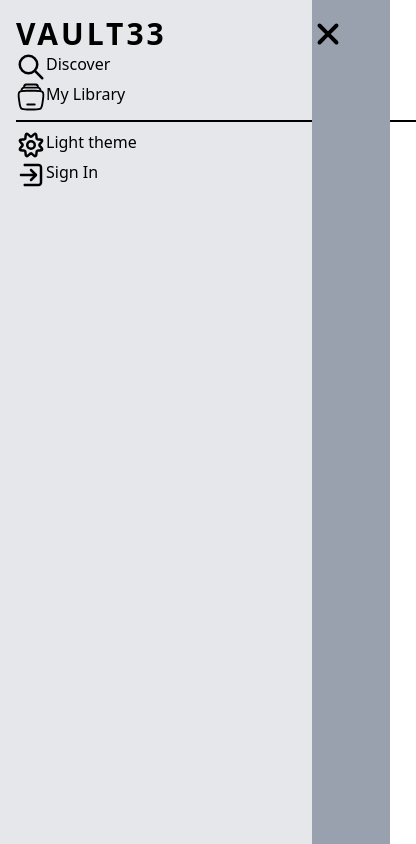
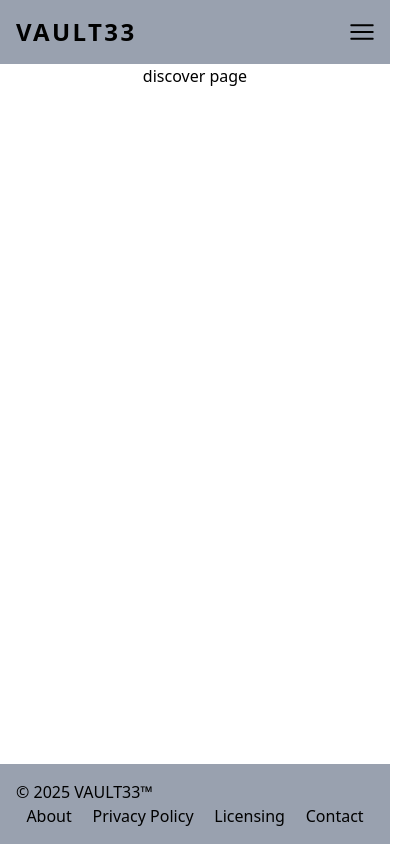
Before and after one commit to thedenisovan/videogame-archive, a React (Vite) app: page / in a window 390 px wide. Shown: the whole page, 416 px wide, since content can reach past the window. Built offline with nearby package versions, Linux system fonts and the light colour scheme.

Commit message:
Add: routes to authorization/discover/favorites pages

```diff
--- a/src/components/App.tsx
+++ b/src/components/App.tsx
@@ -2,6 +2,7 @@
 // import useGameData from './GameData';
 import Header from './header/Header';
 import FooterComp from './footer/FooterComp';
+import { Outlet } from 'react-router';
 
 const ThemeContext = createContext({
   dark: false,
@@ -18,6 +19,7 @@
     <>
       <ThemeContext value={{ dark, toggleDark }}>
         <Header role='header' />
+        <Outlet />
         <main className='flex-1'></main>
         <FooterComp />
       </ThemeContext>
--- a/src/components/footer/FooterComp.tsx
+++ b/src/components/footer/FooterComp.tsx
@@ -13,9 +13,7 @@
   return (
     <Footer
       container
-      className={` min-h-[4rem] ${
-        !dark ? 'bg-gray-400' : 'bg-gray-700 text-white'
-      }`}
+      className={`p-4 ${!dark ? 'bg-gray-400' : 'bg-gray-700 text-white'}`}
     >
       <FooterCopyright by=' VAULT33™' year={2025} />
       <FooterLinkGroup className='flex justify-around'>
--- a/src/components/header/Header.tsx
+++ b/src/components/header/Header.tsx
@@ -10,7 +10,7 @@
   const toggleSideBar = () => setIsOpen(!isOpen);
 
   return (
-    <header aria-hidden={isOpen ? 'true' : 'false'} role={role}>
+    <header role={role}>
       <div
         className={`${
           dark ? 'text-white bg-gray-700' : 'bg-gray-400 text-black'
--- a/src/components/header/SideBar.tsx
+++ b/src/components/header/SideBar.tsx
@@ -1,5 +1,6 @@
 import { useContext } from 'react';
 import { ThemeContext } from '../App';
+import { Link } from 'react-router';
 import svg from '../../utils/svg';
 
 export default function SideBar({
@@ -11,69 +12,86 @@
 }) {
   const { dark, toggleDark } = useContext(ThemeContext);
 
+  // !todo: temp value which need to be replaced with state which will check is user signed in
   const value: boolean = true;
+
+  // removes focus from button and closes side bar after btn is being clicked
+  const removeFocus = (
+    e:
+      | React.MouseEvent<HTMLDivElement, MouseEvent>
+      | React.MouseEvent<HTMLButtonElement, MouseEvent>
+  ) => {
+    toggleSideBar();
+    e.currentTarget.blur();
+  };
 
   return (
     <nav
-      aria-hidden={!isOpen ? 'true' : 'false'}
-      className={`absolute top-0 h-[100vh] w-[100%] transition-transform duration-200 ease-in md:hidden flex ${
-        isOpen && '-translate-x-120'
+      aria-hidden={!isOpen ? 'true' : 'false'} // if sidebar is open remove aria hidden else leave it
+      className={`absolute top-0 h-[100vh] w-[100vw] transition-transform duration-200 ease-in md:hidden flex ${
+        !isOpen && '-translate-x-120' // if sidebar is open slide it in view
       }`}
     >
       <div
-        className={`w-[80%] h-[100vh] text-white bg-gray-800 flex flex-col items-start p-4 ${
+        className={`w-4/5 h-[100vh] text-white bg-gray-800 flex flex-col gap-5 items-start p-4 ${
           !dark && '!text-black !bg-gray-200'
         }`}
       >
         <h2 className={`text-3xl font-bold tracking-widest`}>VAULT33</h2>
-        <button className='flex'>
-          {dark ? (
-            <img width={30} src={svg.lightMag} />
-          ) : (
-            <img width={30} src={svg.darkMag} />
-          )}
-          <p>Discover</p>
-        </button>
-        <button className='flex'>
-          {dark ? (
-            <img width={30} src={svg.lightLib} />
-          ) : (
-            <img width={30} src={svg.darkLib} />
-          )}
-          <p>My Library</p>
-        </button>
-        <hr className='border-b-1 w-100 my-2' />
+        <Link to='/'>
+          <NavButton
+            removeFocus={removeFocus}
+            dark={dark}
+            lightSvg={svg.lightMag}
+            darkSvg={svg.darkMag}
+            children='Discover'
+          />
+        </Link>
+        <Link to='fav'>
+          <NavButton
+            removeFocus={removeFocus}
+            dark={dark}
+            lightSvg={svg.lightLib}
+            darkSvg={svg.darkLib}
+            children='My Library'
+          />
+        </Link>
+
+        <hr className='border-b-1 w-[100%]' />
+
         <button onClick={() => toggleDark()}>
           {dark ? (
             <div className='flex'>
               <img width={30} src={svg.moon} alt='current dark mode' />
-              <p>Dark theme</p>
+              <p className='ml-2 mt-1'>Dark theme</p>
             </div>
           ) : (
             <div className='flex'>
               <img width={30} src={svg.sun} alt='current light mode' />
-              <p>Light theme</p>
+              <p className='ml-2 mt-1'>Light theme</p>
             </div>
           )}
         </button>
-        <button>
+        <Link to='auth'>
+          <button onClick={(e) => removeFocus(e)}>
             <div className='flex'>
               {dark ? (
                 <img width={30} src={svg.lightSignIn} alt='current dark mode' />
               ) : (
                 <img width={30} src={svg.darkSignIn} alt='current light mode' />
               )}
-            <p>{value ? 'Sign In' : 'Sign out'}</p>
+              <p className='ml-2 mt-1'>{value ? `Sign in` : 'Sign out'}</p>
             </div>
           </button>
+        </Link>
       </div>
       <div
-        onClick={() => toggleSideBar()}
-        className={`w-[20%] h-[100vh] bg-gray-400 ${dark && 'bg-gray-700'}`}
+        onClick={(e) => removeFocus(e)}
+        className={`w-1/5 h-[100vh] bg-gray-400 ${dark && 'bg-gray-700'}`}
       >
-        <button>
+        <button onClick={(e) => removeFocus(e)}>
           <img
-            className='w-8 absolute'
+            className='w-9 ml-3 mt-4'
             src={dark ? svg.lightCross : svg.darkCross}
             alt='Close side bar button'
           />
@@ -82,3 +100,33 @@
     </nav>
   );
 }
+
+// Component for discover and library nav buttons
+function NavButton({
+  removeFocus,
+  dark,
+  lightSvg,
+  darkSvg,
+  children,
+}: {
+  removeFocus: (
+    e:
+      | React.MouseEvent<HTMLDivElement, MouseEvent>
+      | React.MouseEvent<HTMLButtonElement, MouseEvent>
+  ) => void;
+  dark: boolean;
+  lightSvg: string;
+  darkSvg: string;
+  children: string;
+}) {
+  return (
+    <button className='flex' onClick={(e) => removeFocus(e)}>
+      {dark ? (
+        <img width={30} src={lightSvg} />
+      ) : (
+        <img width={30} src={darkSvg} />
+      )}
+      <p className='ml-2 mt-1'>{children}</p>
+    </button>
+  );
+}
--- /dev/null
+++ b/src/components/main/auth/Authorization.tsx
@@ -0,0 +1,7 @@
+export default function Authorization() {
+  return (
+    <>
+      <h1>auth page</h1>
+    </>
+  );
+}
--- /dev/null
+++ b/src/components/main/discoverPage/Discover.tsx
@@ -0,0 +1,7 @@
+export default function Discover() {
+  return (
+    <>
+      <h1 className='text-center'>discover page</h1>
+    </>
+  );
+}
--- /dev/null
+++ b/src/components/main/favoritesPage/Favorites.tsx
@@ -0,0 +1,7 @@
+export default function Favorites() {
+  return (
+    <>
+      <h1>Favorites page</h1>
+    </>
+  );
+}
--- a/src/routes/routes.tsx
+++ b/src/routes/routes.tsx
@@ -1,9 +1,26 @@
 import App from '../components/App';
+import Authorization from '../components/main/auth/Authorization';
+import Discover from '../components/main/discoverPage/Discover';
+import Favorites from '../components/main/favoritesPage/Favorites';
 
 const routes = [
   {
     path: '/',
     element: <App />,
+    children: [
+      {
+        index: true,
+        element: <Discover />,
+      },
+      {
+        path: 'fav',
+        element: <Favorites />,
+      },
+      {
+        path: 'auth',
+        element: <Authorization />,
+      },
+    ],
   },
 ];
 
```
Lines whose indentation alone changed are shown as unchanged.
